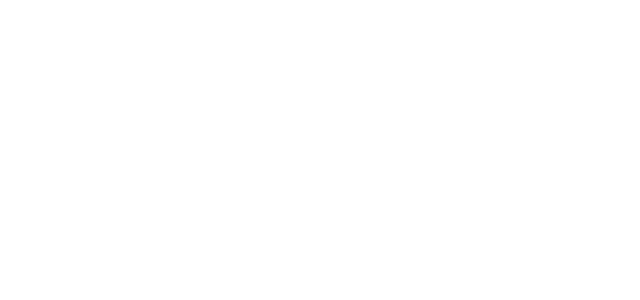
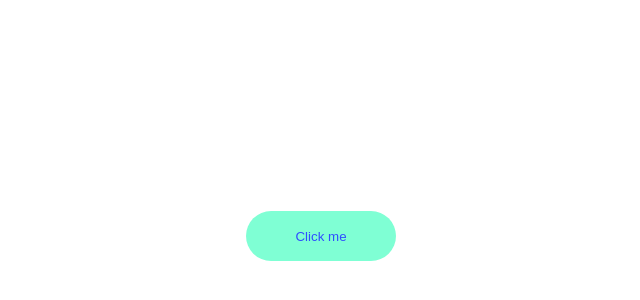
Before and after one commit to mate-academy/react_counter, a React (Create React App) app: page / in a window 1280 px wide. Shown: the part 172-472 px from the top of the page, without its empty margins (319-959 px from the left). Built offline with nearby package versions, Linux system fonts and the light colour scheme; the HTML template or start-up script is replaced by a standard one.

Commit message:
solution

```diff
--- a/src/App.css
+++ b/src/App.css
@@ -0,0 +1,24 @@
+.button-position {
+  height: 100vh;
+  display: flex;
+  justify-content: center;
+  align-items: center;
+}
+
+
+.alert-button {
+  cursor: pointer;
+  border: none;
+  border-radius: 500px;
+  outline: none;
+  width: 150px;
+  height: 50px;
+  background-color: aquamarine;
+  color: rgb(47, 78, 255);
+  transition: 0.4s;
+}
+
+.alert-button:hover {
+  color: white;
+  background-color: blue;
+}
--- a/src/App.js
+++ b/src/App.js
@@ -2,9 +2,13 @@ import React from 'react';
 import './App.css';
 
 function App() {
+  const clicked = () => {
+    alert('Button was clicked!')
+  };
+
   return (
-    <div>
-
+    <div className="button-position">
+      <button className="alert-button" onClick={clicked}>Click me</button>
     </div>
   );
 }
```
